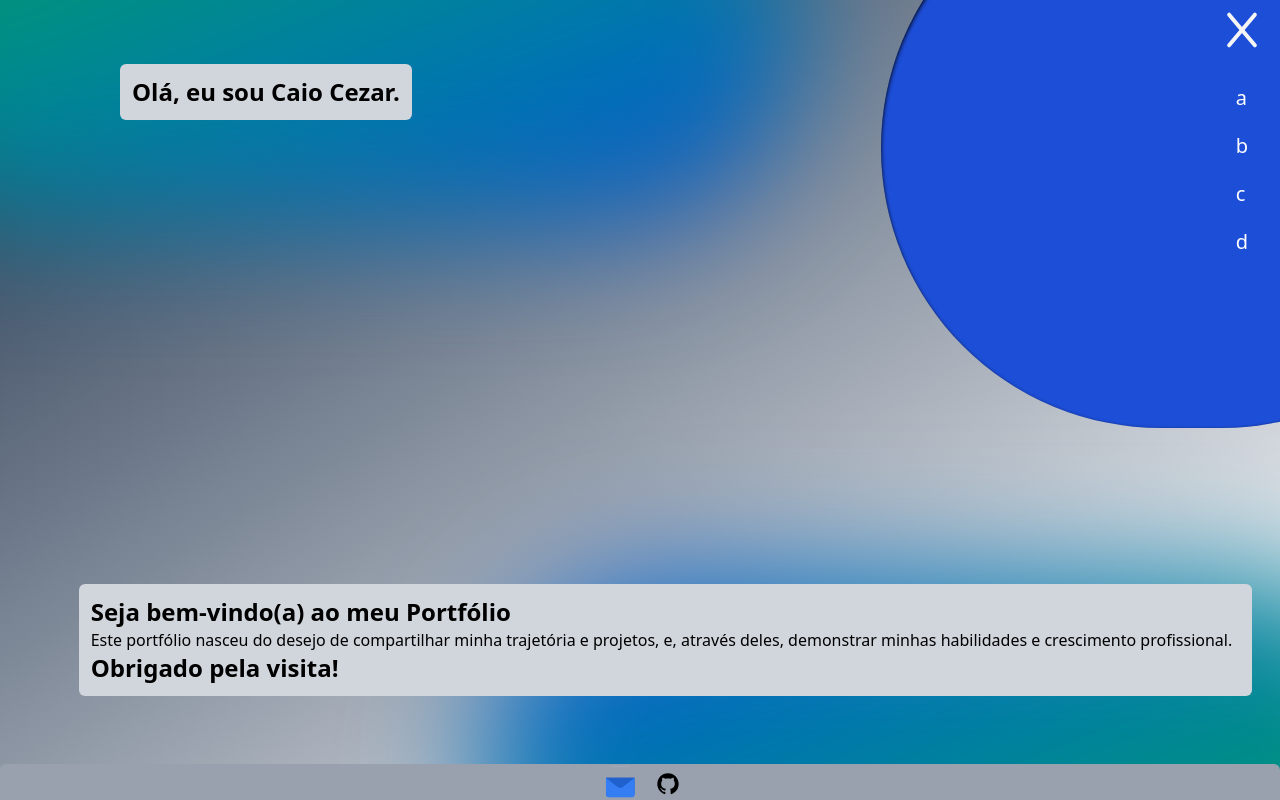
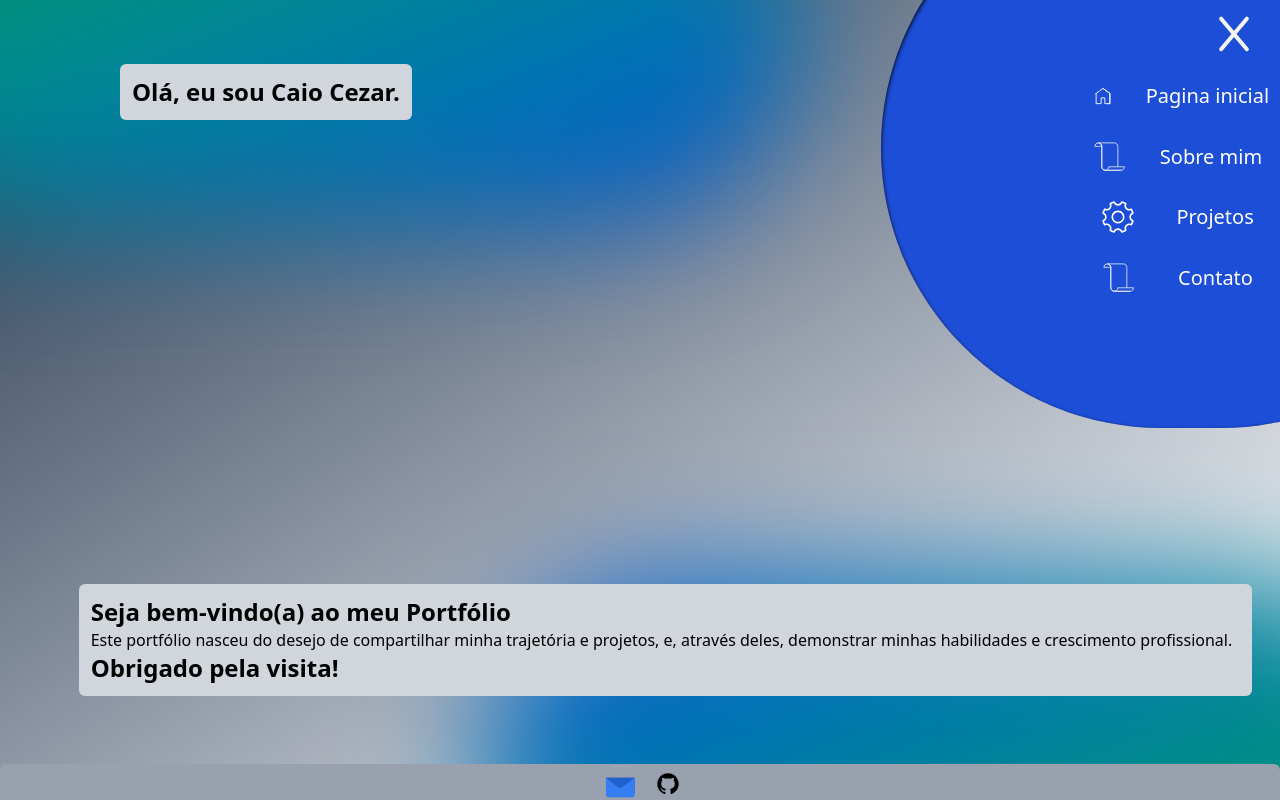
Before and after one commit to SrCaioz/portfolio, a React (Vite) app: page / in a window 1280 px wide. Both pictures are taken after a click on the element 1242 px from the left and 44 px from the top of the page. Built offline with nearby package versions, Linux system fonts and the light colour scheme; grey boxes are pictures that could not be loaded.

Commit message:
Update: Navbar

```diff
--- a/src/Components/Navbar.jsx
+++ b/src/Components/Navbar.jsx
@@ -1,21 +1,21 @@
-function NavbarToggle() {
-	document.getElementById("menu-bar").classList.toggle("change");
-	document.getElementById("nav").classList.toggle("change");
-	document.getElementById("menu-bg").classList.toggle("change-bg");
-}
+import ToggleNavBarMobileFunc from "../scripts/ToggleNavBarMobileFunc";
+import LinkRoutNavBar from "./LinkRouteNavBar";
+import HomeImage from "../assets/animations/home.json";
+import About from "../assets/animations/about.json";
+import Projects from "../assets/animations/projects.json";
 
 export default function Navbar() {
 	return (
 		<>
-			<div className="absolute z-20 top-6 right-4">
+			<div className="absolute z-20 top-7 right-4">
 				<div
 					id="menu-bar"
-					onClick={NavbarToggle}
-					className="w-11 h-10  cursor-pointer"
+					onClick={ToggleNavBarMobileFunc}
+					className="absolute right-2 w-11 h-10 cursor-pointer"
 				>
 					<div
 						id="bar1"
-						className="bar block h-1 w-full bg-gray-900 dark:bg-white  rounded-md transition duration-300 ease-linear -translate-y-1"
+						className="bar block h-1 w-full bg-gray-900 dark:bg-white rounded-md transition duration-300 ease-linear -translate-y-1"
 					></div>
 					<div
 						id="bar2"
@@ -26,28 +26,28 @@ export default function Navbar() {
 						className="bar block h-1 w-full bg-gray-900 dark:bg-white rounded-md transition duration-300 ease-linear translate-y-1"
 					></div>
 				</div>
-				<nav id="nav" className="hidden transition duration-300 ease-linear">
-					<ul className="h-52 w-auto ">
-						<li className="mt-5">
-							<a href="" className="p-4 text-white text-xl ">
-								a
-							</a>
-						</li>
-						<li className="mt-5">
-							<a href="" className="p-4 text-white text-xl ">
-								b
-							</a>
-						</li>
-						<li className="mt-5">
-							<a href="" className="p-4 text-white text-xl ">
-								c
-							</a>
-						</li>
-						<li className="mt-5">
-							<a href="" className="p-4 text-white text-xl ">
-								d
-							</a>
-						</li>
+				<nav id="nav" className="hidden">
+					<ul className="absolute top-10 -right-5 w-56">
+						<LinkRoutNavBar
+							Route={"/"}
+							Text={"Pagina inicial"}
+							MyImageNavBar={HomeImage}
+						/>
+						<LinkRoutNavBar
+							Route={"/Sobre"}
+							Text={"Sobre mim"}
+							MyImageNavBar={About}
+						/>
+						<LinkRoutNavBar
+							Route={"/Projetos"}
+							Text={"Projetos"}
+							MyImageNavBar={Projects}
+						/>
+						<LinkRoutNavBar
+							Route={"/Contato"}
+							Text={"Contato"}
+							MyImageNavBar={About}
+						/>
 					</ul>
 				</nav>
 			</div>
```
